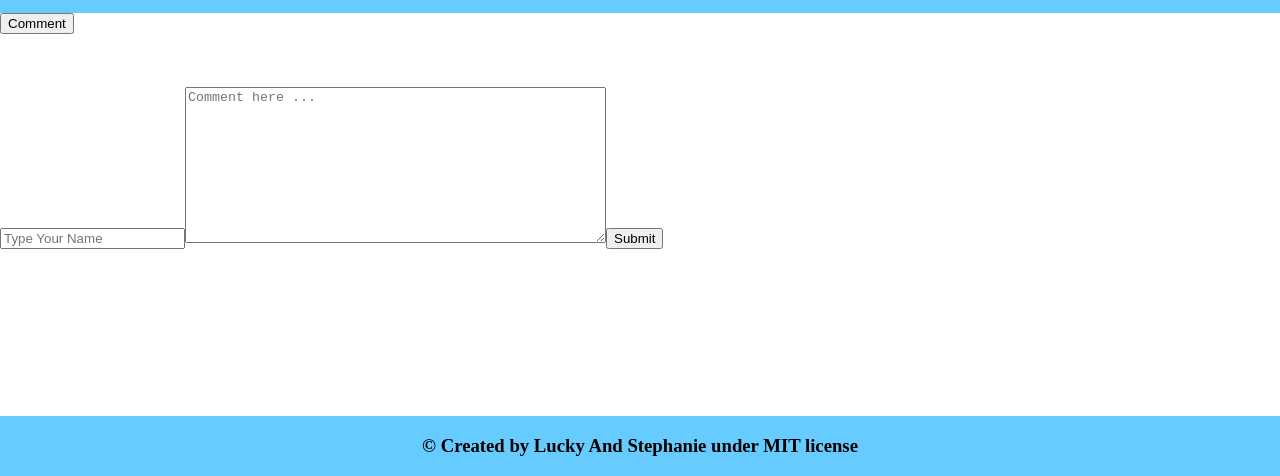
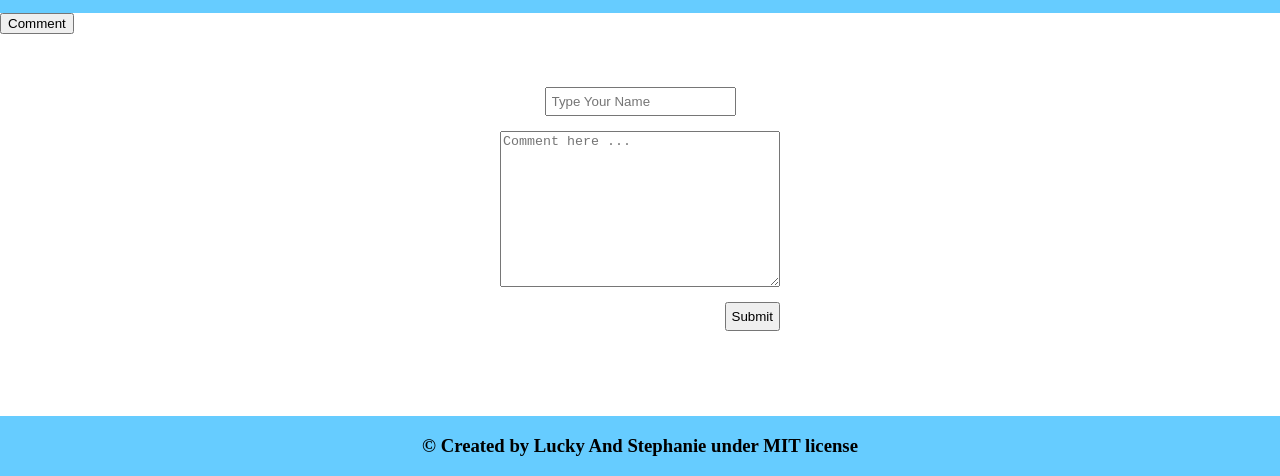
Before and after one commit to Vagyasri/Cuisine-variant, a website built with webpack: page src/index.html in a window 1280 px wide. Shown: the part 324-800 px from the top of the page. Built offline with nearby package versions, Linux system fonts and the light colour scheme.

Commit message:
Allign bottom part

```diff
--- a/src/comment.js
+++ b/src/comment.js
@@ -1,11 +1,3 @@
-// const getMeal = fetch(`https://www.themealdb.com/api/json/v1/1/lookup.php?i=${mealId}`);
-
-// const getComment = async () => {
-//   const response = await fetch(getMeal);
-//   const data = await response.json();
-//   return data;
-// };
-
 const commentSection = document.querySelector('.comment-popup');
 
 const display = () => {
@@ -18,16 +10,18 @@ const display = () => {
   const userComment = document.createElement('textarea');
   const commentSubmit = document.createElement('button');
 
+  bottomPart.classList = 'popup-bottom';
+
   userName.type = 'text';
-  userName.class = 'userName';
-  userName.id = 'text';
-  userName.name = 'text';
+  userName.classList = 'userName';
+  userName.id = 'name-id';
+  userName.name = 'user-name';
   userName.placeholder = 'Type Your Name';
   userName.required = true;
 
-  userComment.class = 'userComment';
-  userComment.id = 'text';
-  userComment.name = 'text';
+  userComment.classList = 'userComment';
+  userComment.id = 'comment-id';
+  userComment.name = 'comment-name';
   userComment.placeholder = 'Comment here ...';
   userComment.rows = '10';
   userComment.cols = '50';
@@ -35,6 +29,7 @@ const display = () => {
 
   commentSubmit.type = 'submit';
   commentSubmit.innerText = 'Submit';
+  commentSubmit.classList = 'comm-sub';
 
   topPart.appendChild(mealName);
   topPart.appendChild(mealImage);
--- a/src/style.css
+++ b/src/style.css
@@ -23,6 +23,26 @@ body {
   color: black;
 }
 
+.popup-bottom {
+  display: flex;
+  flex-direction: column;
+  margin: 10px 500px;
+}
+
+.userName {
+  padding: 5px;
+  align-self: center;
+}
+
+.userComment {
+  margin: 15px 0;
+}
+
+.comm-sub {
+  padding: 5px;
+  align-self: flex-end;
+}
+
 footer {
   position: fixed;
   bottom: 0;
```
